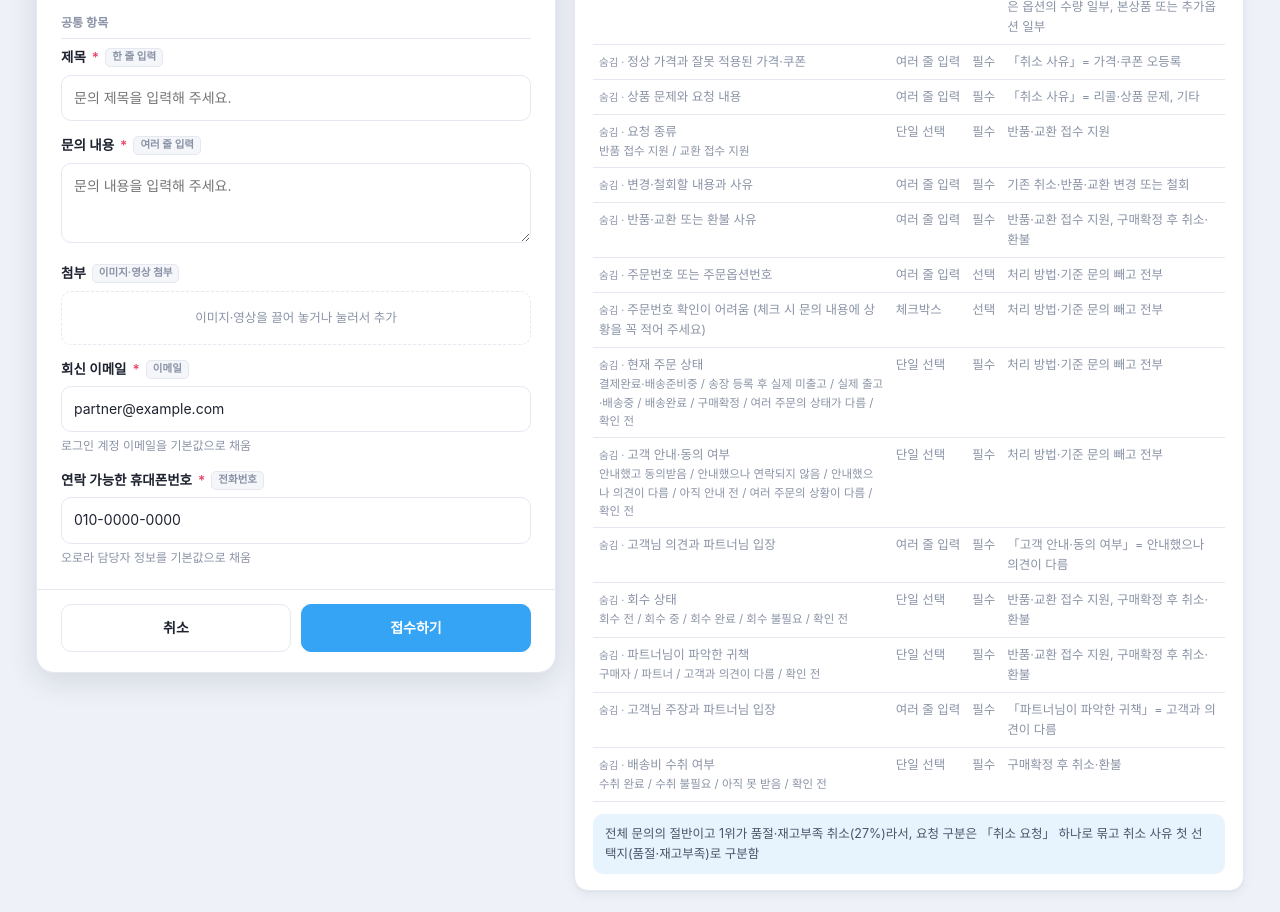
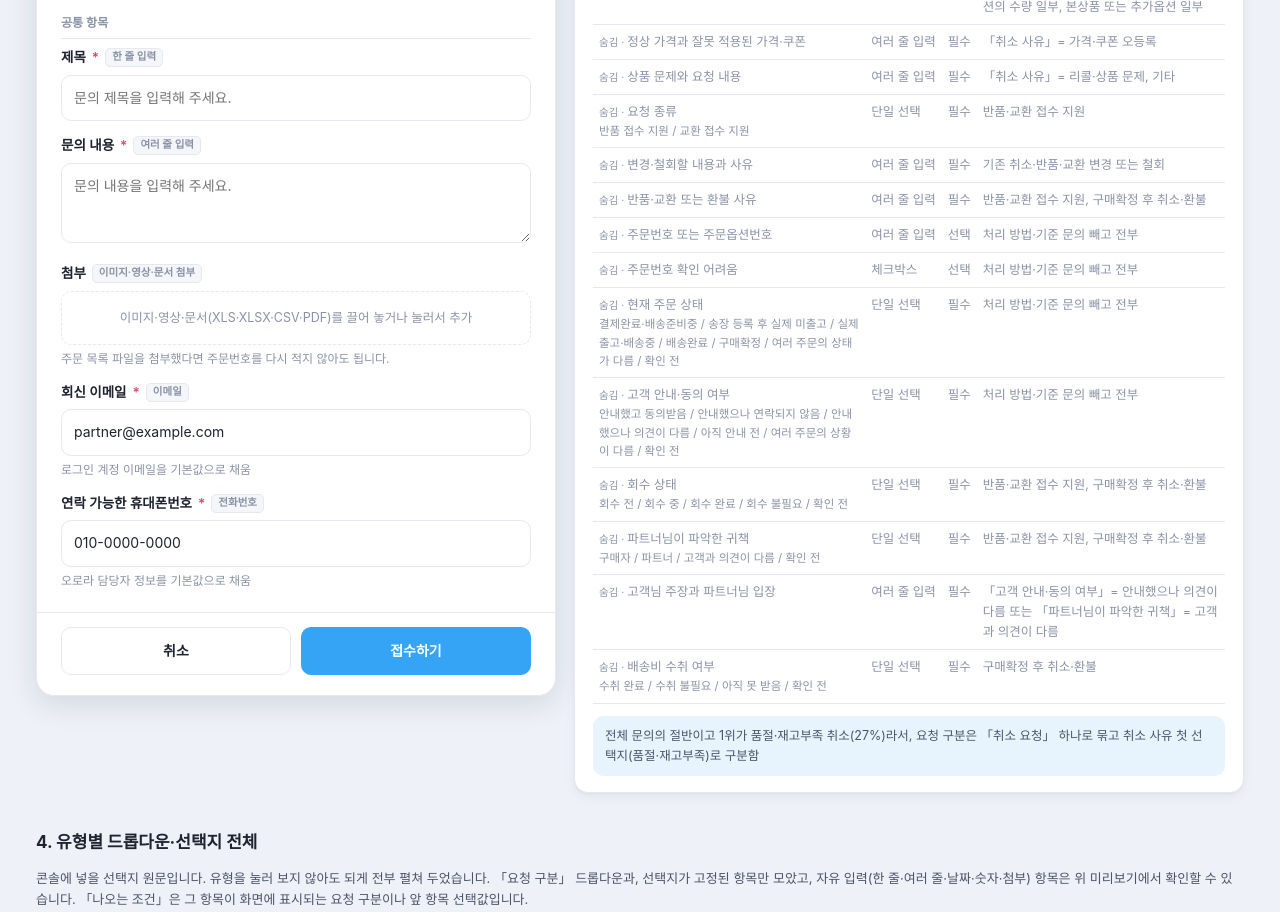
Before and after one commit to enzojoo/Ohouse-chatbot, a plain HTML site: page partner-inquiry-form/index.html in a window 1280 px wide. Shown: the part 1377-2289 px from the top of the page. Drawn offline with Linux system fonts and the light colour scheme.

Commit message:
partner-inquiry-form: 검토 의견 5건 반영
- 공통 첨부에 문서(XLS·XLSX·CSV·PDF) 허용, 주문번호 대체 안내와 일치
- 문의 내용: 유형별 항목으로 충분한 분기에서는 '추가 설명(선택)', 질문형·잘 모르겠어요·확인 어려움 체크 시 필수
- 정산: 주문번호 선택 입력, 확인 어려움 체크 제거
- 검수 재검토: 의견은 텍스트 필수, 증빙 자료는 첨부 선택
- 고객 안내·귀책 '의견이 다름' 입장 칸을 하나로 통합(둘 중 하나면 표시)
- 확인 어려움 체크박스 항목명 표시 수정

Co-Authored-By: Claude Opus 5.5 <noreply@anthropic.com>

```diff
--- a/partner-inquiry-form/index.html
+++ b/partner-inquiry-form/index.html
@@ -181,8 +181,8 @@
         <div id="typed"></div>
         <div class="sec">공통 항목</div>
         <div class="f"><label class="l">제목 <span class="req">*</span><span class="fmt">한 줄 입력</span></label><input type="text" placeholder="문의 제목을 입력해 주세요."></div>
-        <div class="f"><label class="l">문의 내용 <span class="req">*</span><span class="fmt">여러 줄 입력</span></label><textarea id="body" placeholder="문의 내용을 입력해 주세요."></textarea></div>
-        <div class="f"><label class="l">첨부 <span class="fmt">이미지·영상 첨부</span></label><div class="drop">이미지·영상을 끌어 놓거나 눌러서 추가</div></div>
+        <div class="f"><label class="l" id="bodyLabel">문의 내용 <span class="req">*</span><span class="fmt">여러 줄 입력</span></label><textarea id="body" placeholder="문의 내용을 입력해 주세요."></textarea></div>
+        <div class="f"><label class="l">첨부 <span class="fmt">이미지·영상·문서 첨부</span></label><div class="drop">이미지·영상·문서(XLS·XLSX·CSV·PDF)를 끌어 놓거나 눌러서 추가</div><div class="hint">주문 목록 파일을 첨부했다면 주문번호를 다시 적지 않아도 됩니다.</div></div>
         <div class="f"><label class="l">회신 이메일 <span class="req">*</span><span class="fmt">이메일</span></label><input type="email" value="partner@example.com"><div class="hint">로그인 계정 이메일을 기본값으로 채움</div></div>
         <div class="f"><label class="l">연락 가능한 휴대폰번호 <span class="req">*</span><span class="fmt">전화번호</span></label><input type="tel" value="010-0000-0000"><div class="hint">오로라 담당자 정보를 기본값으로 채움</div></div>
       </div>
@@ -220,18 +220,17 @@ const TYPES=[{"name":"취소/교환/반품","share":45.3,"note":"전체 문의
    {"id":"change","label":"변경·철회할 내용과 사유","fmt":"여러 줄 입력","req":true,"subs":["기존 취소·반품·교환 변경 또는 철회"]},
    {"id":"claimreason","label":"반품·교환 또는 환불 사유","fmt":"여러 줄 입력","req":true,"subs":["반품·교환 접수 지원","구매확정 후 취소·환불"]},
    {"id":"ord","label":"주문번호 또는 주문옵션번호","fmt":"여러 줄 입력","req":false,"subs":{"not":["처리 방법·기준 문의"]},"hint":"여러 건이면 한 줄에 하나씩 적어주세요. 일부 옵션 요청은 주문옵션번호를 함께 적어주세요. 번호 입력 / 주문 목록 파일(XLS·XLSX·CSV·PDF) 첨부 / 「주문번호 확인이 어려움」 체크 중 하나는 꼭 해 주세요."},
-   {"id":"unk_ord","label":"주문번호 확인이 어려움 (체크 시 문의 내용에 상황을 꼭 적어 주세요)","fmt":"체크박스","req":false,"subs":{"not":["처리 방법·기준 문의"]}},
+   {"id":"unk_ord","label":"주문번호 확인 어려움","cb":"주문번호를 확인하기 어려워요 (체크하면 문의 내용에 상황을 꼭 적어 주세요)","fmt":"체크박스","req":false,"subs":{"not":["처리 방법·기준 문의"]}},
    {"id":"st","label":"현재 주문 상태","fmt":DD,"opts":["결제완료·배송준비중","송장 등록 후 실제 미출고","실제 출고·배송중","배송완료","구매확정","여러 주문의 상태가 다름","확인 전"],"req":true,"subs":{"not":["처리 방법·기준 문의"]}},
    {"id":"agr","label":"고객 안내·동의 여부","fmt":DD,"opts":["안내했고 동의받음","안내했으나 연락되지 않음","안내했으나 의견이 다름","아직 안내 전","여러 주문의 상황이 다름","확인 전"],"req":true,"subs":{"not":["처리 방법·기준 문의"]}},
-   {"id":"agr2","label":"고객님 의견과 파트너님 입장","fmt":"여러 줄 입력","req":true,"dep":{"id":"agr","in":["안내했으나 의견이 다름"]}},
    {"id":"col","label":"회수 상태","fmt":DD,"opts":["회수 전","회수 중","회수 완료","회수 불필요","확인 전"],"req":true,"subs":["반품·교환 접수 지원","구매확정 후 취소·환불"]},
    {"id":"fault","label":"파트너님이 파악한 귀책","fmt":DD,"opts":["구매자","파트너","고객과 의견이 다름","확인 전"],"req":true,"subs":["반품·교환 접수 지원","구매확정 후 취소·환불"]},
-   {"id":"claim","label":"고객님 주장과 파트너님 입장","fmt":"여러 줄 입력","req":true,"dep":{"id":"fault","in":["고객과 의견이 다름"]}},
+   {"id":"claim","label":"고객님 주장과 파트너님 입장","fmt":"여러 줄 입력","req":true,"depAny":[{"id":"agr","in":["안내했으나 의견이 다름"]},{"id":"fault","in":["고객과 의견이 다름"]}]},
    {"id":"fee","label":"배송비 수취 여부","fmt":DD,"req":true,"opts":["수취 완료","수취 불필요","아직 못 받음","확인 전"],"subs":["구매확정 후 취소·환불"]}]},
  {"name":"주문/배송","share":19.2,"note":"「고객 연락 요청」은 Zendesk에 별도 유형이 없던 고객 연락 대행 문의(3.3%)를 받는 자리임","subs":["배송상태 변경","송장 등록·수정","배송지연·출고소요일 문의","주문·결제·환불 금액 확인","고객 연락 요청"],
   "fields":[
    {"id":"ord","label":"주문번호·주문옵션번호","fmt":"여러 줄 입력","req":false,"hint":"여러 건이면 한 줄에 하나씩 번호 입력 / 주문 목록 파일(XLS·XLSX·CSV·PDF) 첨부 / 「주문번호 확인이 어려움」 체크 중 하나는 꼭 해 주세요. (배송지연·출고소요일 문의는 생략 가능)"},
-   {"id":"unk_ord","label":"주문번호 확인이 어려움 (체크 시 문의 내용에 상황을 꼭 적어 주세요)","fmt":"체크박스","req":false,"subs":{"not":["배송지연·출고소요일 문의"]}},
+   {"id":"unk_ord","label":"주문번호 확인 어려움","cb":"주문번호를 확인하기 어려워요 (체크하면 문의 내용에 상황을 꼭 적어 주세요)","fmt":"체크박스","req":false,"subs":{"not":["배송지연·출고소요일 문의"]}},
    {"id":"cnt","label":"건수","fmt":"정수","req":false,"subs":["배송상태 변경"]},
    {"id":"st","label":"현재 주문 상태","fmt":DD,"req":true,"opts":["결제완료","배송준비중","배송중","배송완료","구매확정","확인 전"],"subs":["배송상태 변경","송장 등록·수정"]},
    {"id":"to","label":"바꾸고 싶은 상태","fmt":DD,"req":true,"opts":["배송준비중","배송중","배송완료"],"subs":["배송상태 변경"]},
@@ -253,7 +252,8 @@ const TYPES=[{"name":"취소/교환/반품","share":45.3,"note":"전체 문의
    {"id":"rd","label":"검수 요청일","fmt":"날짜","req":false,"subs":["검수 진행 상황"]},
    {"id":"rq","label":"요청","fmt":DD,"req":true,"opts":["사유 확인","재검토 요청","소명 자료 전달"],"subs":["검수 반려·판매정지 사유 확인·재검토"]},
    {"id":"memo","label":"오로라 검수이력에 적힌 사유","fmt":"여러 줄 입력","req":false,"subs":["검수 반려·판매정지 사유 확인·재검토"]},
-   {"id":"doc","label":"전달할 의견·자료","fmt":"이미지 첨부","req":true,"dep":{"id":"rq","in":["재검토 요청","소명 자료 전달"]}},
+   {"id":"opinion","label":"재검토 의견·소명 내용","fmt":"여러 줄 입력","req":true,"dep":{"id":"rq","in":["재검토 요청","소명 자료 전달"]}},
+   {"id":"doc","label":"증빙 자료 (있는 경우)","fmt":"이미지·문서 첨부","req":false,"dep":{"id":"rq","in":["재검토 요청","소명 자료 전달"]}},
    {"id":"item","label":"변경 항목","fmt":DD,"req":true,"opts":["상품명","옵션명","옵션값","브랜드명"],"subs":["상품명·옵션명·브랜드명 변경"]},
    {"id":"diff","label":"현재 내용 → 바꿀 내용","fmt":"여러 줄 입력","req":true,"subs":["상품명·옵션명·브랜드명 변경"]},
    {"id":"ban","label":"상세페이지에 바꿀 브랜드임을 알 수 있는 배너·문구","fmt":DD,"req":true,"opts":["있음","없음"],"dep":{"id":"item","in":["브랜드명"]}},
@@ -308,8 +308,7 @@ const TYPES=[{"name":"취소/교환/반품","share":45.3,"note":"전체 문의
  {"name":"정산 관리","share":2.1,"note":"","subs":["정산 일정·내역","정산 보류·미입금","수수료","세금계산서·부가세","증빙 서류 발급"],
   "fields":[
    {"id":"dt","label":"구매확정일 또는 귀속월","fmt":"한 줄 입력","req":false,"subs":["정산 일정·내역","정산 보류·미입금","세금계산서·부가세"],"hint":"예: 2026-11 또는 2026-11-10"},
-   {"id":"ord","label":"주문번호","fmt":"한 줄 입력","req":false,"subs":{"not":["증빙 서류 발급"]},"hint":"번호 입력 / 주문 목록 파일(XLS·XLSX·CSV·PDF) 첨부 / 「주문번호 확인이 어려움」 체크 중 하나는 꼭 해 주세요."},
-   {"id":"unk_ord","label":"주문번호 확인이 어려움 (체크 시 문의 내용에 상황을 꼭 적어 주세요)","fmt":"체크박스","req":false,"subs":{"not":["증빙 서류 발급"]}},
+   {"id":"ord","label":"주문번호","fmt":"한 줄 입력","req":false,"subs":{"not":["증빙 서류 발급"]},"hint":"특정 주문의 정산을 문의할 때만 적어 주세요."},
    {"id":"ps","label":"오로라 정산내역 상태","fmt":DD,"req":true,"opts":["지급확정","지급완료","지급이월_마이너스정산","지급이월_보류","지급이월_실패","모름"],"subs":["정산 보류·미입금"]},
    {"id":"tr","label":"양도양수 진행 중","fmt":"체크박스","req":false,"dep":{"id":"ps","in":["지급이월_보류"]}},
    {"id":"pid","label":"상품번호","fmt":"한 줄 입력","req":false,"subs":["수수료"]},
@@ -326,7 +325,7 @@ const TYPES=[{"name":"취소/교환/반품","share":45.3,"note":"전체 문의
    {"id":"ss","label":"오로라 판매 상태","fmt":DD,"req":true,"opts":["판매중","판매대기","일시품절","판매정지","검수 중","모름"],"dep":{"id":"sit","in":["신규 상품이 안 보임"]}},
    {"id":"ed","label":"수정한 날짜","fmt":"날짜","req":false,"dep":{"id":"sit","in":["수정 내용이 반영 안 됨"]}},
    {"id":"ord","label":"주문번호·주문옵션번호","fmt":"한 줄 입력","req":false,"subs":["가격·주문 정보가 다르게 보임"],"hint":"번호 입력 / 주문 목록 파일(XLS·XLSX·CSV·PDF) 첨부 / 「주문번호 확인이 어려움」 체크 중 하나는 꼭 해 주세요."},
-   {"id":"unk_ord","label":"주문번호 확인이 어려움 (체크 시 문의 내용에 상황을 꼭 적어 주세요)","fmt":"체크박스","req":false,"subs":["가격·주문 정보가 다르게 보임"]},
+   {"id":"unk_ord","label":"주문번호 확인 어려움","cb":"주문번호를 확인하기 어려워요 (체크하면 문의 내용에 상황을 꼭 적어 주세요)","fmt":"체크박스","req":false,"subs":["가격·주문 정보가 다르게 보임"]},
    {"id":"sol","label":"연동 방식·솔루션명과 문제 상황","fmt":"여러 줄 입력","req":true,"subs":["외부 연동(API·연동 솔루션)"],"hint":"직접 API를 연동했다면 “직접 연동”으로 적어주세요. 솔루션 측 답변은 있을 때만 적어주세요."},
    {"id":"nv","label":"원부번호","fmt":"한 줄 입력","req":true,"subs":["네이버 가격비교·원부 매칭"]},
    {"id":"nvq","label":"요청","fmt":DD,"req":true,"opts":["매칭","해제"],"subs":["네이버 가격비교·원부 매칭"]}]},
@@ -344,6 +343,7 @@ function inSubs(f,sub){
   return !f.subs.not.includes(sub);
 }
 function visible(f,sub){
+  if(f.depAny) return f.depAny.some(d=>state.vals[d.id]!==undefined && d.in.includes(state.vals[d.id]) && isShown(d.id,sub));
   if(f.dep) return state.vals[f.dep.id]!==undefined && f.dep.in.includes(state.vals[f.dep.id]) && isShown(f.dep.id,sub);
   if(f.dep2 && state.vals[f.dep2.id]!==undefined && f.dep2.in.includes(state.vals[f.dep2.id]) && sub==='상품문의 답변 수정·삭제') return true;
   return inSubs(f,sub);
@@ -351,6 +351,7 @@ function visible(f,sub){
 function isShown(id,sub){const f=TYPES[state.t].fields.find(x=>x.id===id);return f?visible(f,sub):false}
 function reqOf(f,sub){if(typeof f.req==='object') return !f.req.except.includes(sub);return f.req}
 function condText(f,T){
+  if(f.depAny) return f.depAny.map(d=>`「${T.fields.find(x=>x.id===d.id).label}」= ${d.in.join(', ')}`).join(' 또는 ');
   if(f.dep){const p=T.fields.find(x=>x.id===f.dep.id);return `「${p.label}」= ${f.dep.in.join(', ')}`}
   let s;
   if(!f.subs) s='요청 구분 전부';
@@ -373,8 +374,8 @@ function renderOverview(){
 }
 function fieldHTML(f,sub){
   const req=reqOf(f,sub);
-  const cls=f.dep?'dep':(f.subs?'typed':'');
-  const badge=`<span class="fmt ${f.fmt===DD?'dd':''}">${f.fmt}</span>${f.dep?'<span class="cond">추가 표시</span>':''}`;
+  const cls=(f.dep||f.depAny)?'dep':(f.subs?'typed':'');
+  const badge=`<span class="fmt ${f.fmt===DD?'dd':''}">${f.fmt}</span>${(f.dep||f.depAny)?'<span class="cond">추가 표시</span>':''}`;
   let ctl='';
   const v=state.vals[f.id];
   if(f.fmt===DD) ctl=`<select data-id="${f.id}"><option value="">선택해 주세요</option>${f.opts.map(o=>`<option ${v===o?'selected':''}>${o}</option>`).join('')}</select>`;
@@ -385,10 +386,15 @@ function fieldHTML(f,sub){
   else if(f.fmt==='전화번호') ctl=`<input type="tel">`;
   else if(f.fmt==='URL') ctl=`<input type="url" placeholder="https://">`;
   else if(f.fmt.includes('첨부')) ctl=`<div class="drop">${f.fmt.replace(' 첨부','')}을 끌어 놓거나 눌러서 추가</div>`;
-  else if(f.fmt==='체크박스') ctl=f.opts?`<div class="cbx">${f.opts.map(o=>`<label><input type="checkbox">${o}</label>`).join('')}</div>`:`<div class="cbx"><label><input type="checkbox">${f.label}</label></div>`;
+  else if(f.fmt==='체크박스') ctl=f.opts?`<div class="cbx">${f.opts.map(o=>`<label><input type="checkbox">${o}</label>`).join('')}</div>`:`<div class="cbx"><label><input type="checkbox" data-id="${f.id}" ${v?'checked':''}>${f.cb||f.label}</label></div>`;
   else ctl=`<input type="text">`;
-  const label=f.fmt==='체크박스'&&!f.opts?'확인':f.label;
+  const label=f.fmt==='체크박스'&&!f.opts&&!f.cb?'확인':f.label;
   return `<div class="f ${cls}" data-f="${f.id}"><label class="l">${label} ${req?'<span class="req">*</span>':''}${badge}</label>${ctl}${f.hint?`<div class="hint">${f.hint}</div>`:''}</div>`;
+}
+function bodyRequired(T,sub){
+  if(!T.subs.length||!sub||sub===UNK) return true;
+  if(Object.keys(state.vals).some(k=>k.startsWith('unk_')&&state.vals[k])) return true;
+  return /방법|기준|정산 일정|수수료|세금계산서|상품광고|기획전|브랜드홈|담당 MD/.test(sub);
 }
 function render(prev){
   const T=TYPES[state.t];
@@ -405,13 +411,15 @@ function render(prev){
     if(vis.length) html='<div class="sec">'+(sub||T.name)+' 항목</div>'+vis.map(f=>fieldHTML(f,sub)).join('');
   }
   $('#typed').innerHTML=html;
-  $('#body').placeholder=T.name==='기타'?'주문 관련이면 주문번호, 상품 관련이면 상품번호를 함께 적어 주세요.':'문의 내용을 입력해 주세요.';
+  const br=bodyRequired(T,sub);
+  $('#bodyLabel').innerHTML=br?'문의 내용 <span class="req">*</span><span class="fmt">여러 줄 입력</span>':'추가 설명 <span class="fmt">여러 줄 입력</span><span class="cond">선택</span>';
+  $('#body').placeholder=T.name==='기타'?'주문 관련이면 주문번호, 상품 관련이면 상품번호를 함께 적어 주세요.':(br?'문의 내용을 입력해 주세요.':'위 항목 외에 전달할 내용이 있으면 적어 주세요.');
   if(prev) document.querySelectorAll('#typed .f').forEach(el=>{if(!prev.has(el.dataset.f)) el.classList.add('added')});
   // spec
   $('#crumb').innerHTML=`문의 유형 <b>${T.name}</b>${T.subs.length?` › 요청 구분 <b>${sub||'(미선택)'}</b>`:''}`;
   const rows=T.fields.map(f=>{
     const on=sub && sub!==UNK && visible(f,sub);
-    const rel=x=>x.dep?rel(T.fields.find(y=>y.id===x.dep.id)):(inSubs(x,sub)||(x.dep2&&sub==='상품문의 답변 수정·삭제'));
+    const rel=x=>x.depAny?x.depAny.some(d=>rel(T.fields.find(y=>y.id===d.id))):x.dep?rel(T.fields.find(y=>y.id===x.dep.id)):(inSubs(x,sub)||(x.dep2&&sub==='상품문의 답변 수정·삭제'));
     const relevant=!sub||sub===UNK?true:rel(f);
     if(!relevant) return '';
     return `<tr class="${on?'':'hid'}"><td>${f.label}${f.opts?`<div class="opts">${f.opts.join(' / ')}</div>`:''}</td><td>${f.fmt}</td><td>${sub&&sub!==UNK?(reqOf(f,sub)?'필수':'선택'):(typeof f.req==='object'?'조건부':(f.req?'필수':'선택'))}</td><td>${condText(f,T)}</td></tr>`;
@@ -439,7 +447,7 @@ document.addEventListener('change',e=>{
   const p=current();
   if(e.target.id==='typeSel'){state.t=+e.target.value;state.sub='';state.vals={};render(p)}
   else if(e.target.id==='subSel'){state.sub=e.target.value;state.vals={};render(p)}
-  else if(e.target.dataset.id){state.vals[e.target.dataset.id]=e.target.value||undefined;render(p)}
+  else if(e.target.dataset.id){state.vals[e.target.dataset.id]=e.target.type==='checkbox'?(e.target.checked?'Y':undefined):(e.target.value||undefined);render(p)}
 });
 document.addEventListener('click',e=>{
   const c=e.target.closest('.chip'), card=e.target.closest('.tcard');
```
